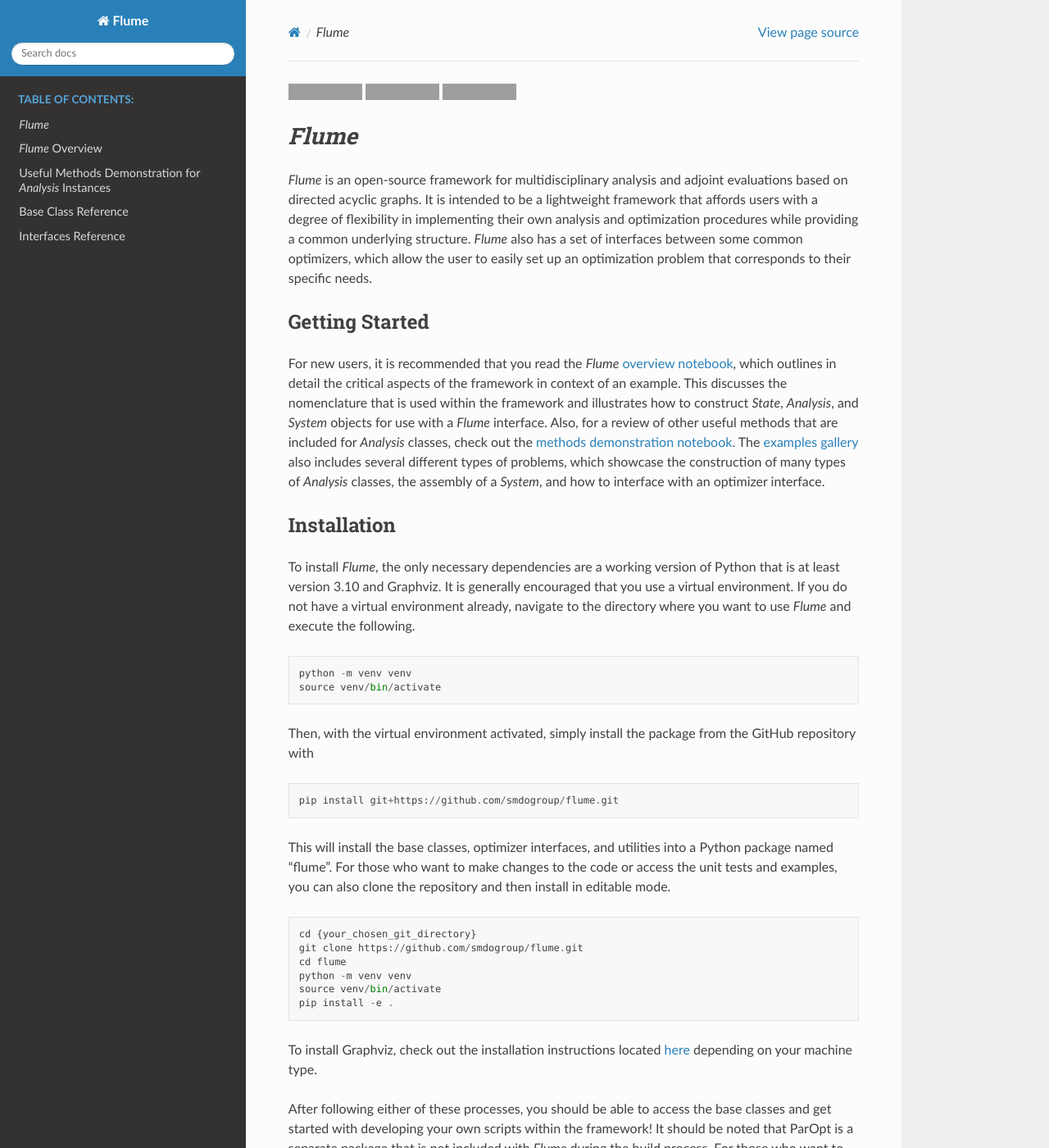
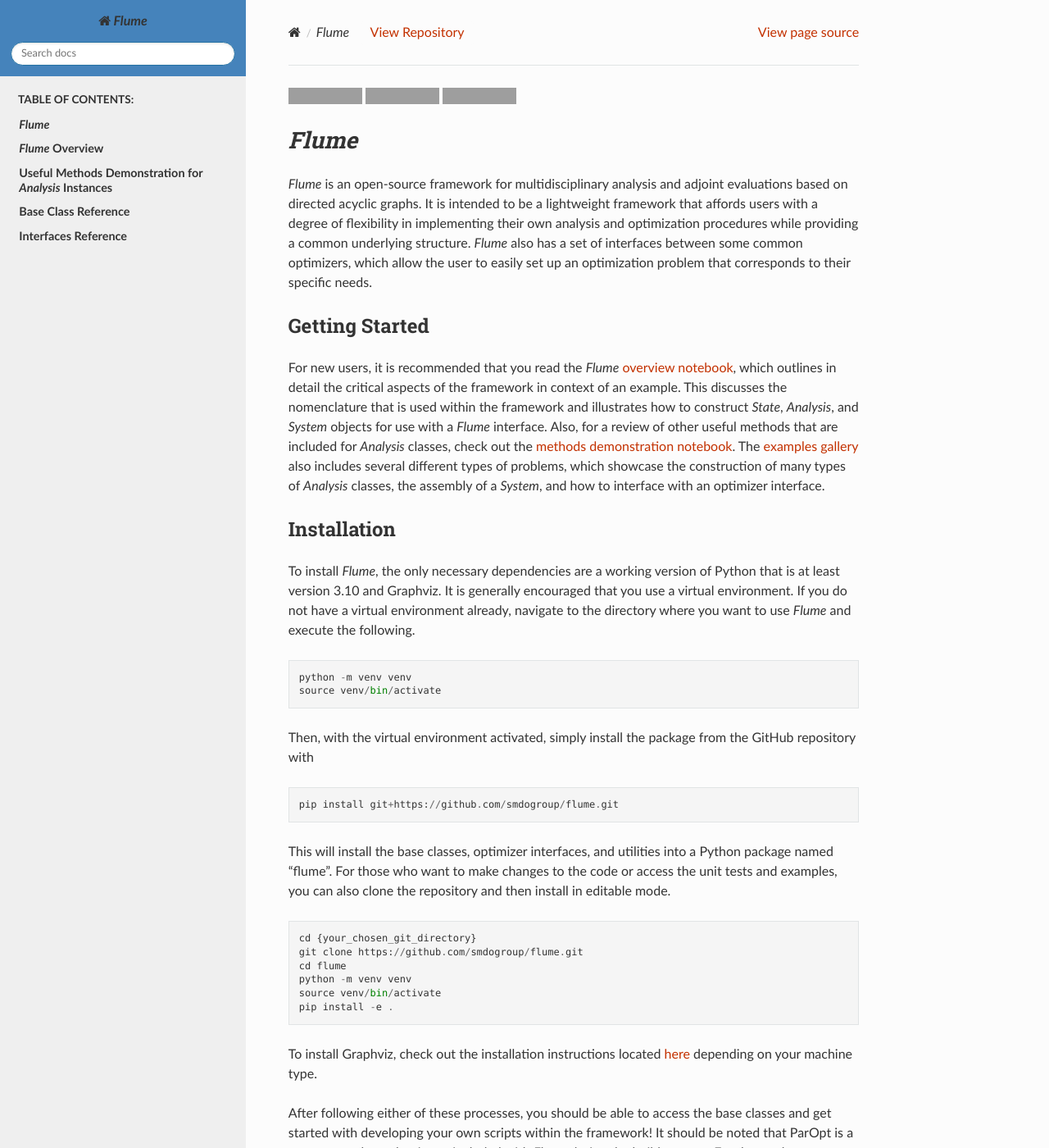
Before and after one commit to smdogroup/flume, a Sphinx documentation site: the page built from docs/index.rst, in a window 1280 px wide and 1400 px high. Shown: the whole window at 82% size. Built offline with Sphinx 7.4.7 and the Read the Docs theme 3.1.0, drawn with Linux system fonts in a browser that asks for light colours; grey boxes are pictures that could not be loaded.

```diff
--- a/docs/conf.py
+++ b/docs/conf.py
@@ -38,4 +38,6 @@ source_suffix = {
 # https://www.sphinx-doc.org/en/master/usage/configuration.html#options-for-html-output
 
 html_theme = "sphinx_rtd_theme"
-html_static_path = ["_static"]
+html_static_path = ["source/_static"]
+html_css_files = ["custom.css"]
+html_js_files = ["repo.js"]
--- /dev/null
+++ b/docs/source/_static/custom.css
@@ -0,0 +1,113 @@
+/* Sidebar background and links */
+.wy-nav-side {
+  background-color: #efefef;
+}
+
+.wy-side-nav-search {
+  background-color: #4583bb;
+}
+
+.wy-nav-content-wrap {
+  background-color: #fcfcfc;
+}
+
+.wy-menu-vertical a {
+  color: #333333;
+  font-weight: bold;
+}
+
+.wy-menu-vertical a:visited {
+  color: #333333;
+  font-weight: bold;
+}
+
+.wy-menu-vertical a:hover {
+  background-color: #fcfcfc;
+  color: #c33100;
+}
+
+.wy-menu-vertical p.caption {
+  color: #333333; /* your desired color */
+  font-weight: bold; /* optional */
+}
+
+.wy-menu-vertical li.current a:hover {
+  color:#c33100;
+  background: #fcfcfc;
+}
+
+/* Main Icon */
+a.icon.icon-home {
+  color: #333333;
+  font-weight: bold;
+  font-style: italic;
+}
+
+/* Main content area */
+.wy-nav-content {
+  background: #fcfcfc;
+  color: #333333;
+}
+
+/* Top navbar repo button */
+.repo-button {
+    display: inline-block;
+    margin-left: 10px;
+    padding: 0.3em 0.7em;
+    background-color: #fcfcfc;
+    color: #c33100;
+    border-radius: 4px;
+    text-decoration: none;
+    font-weight: normal;
+}
+
+.repo-button:hover {
+    background-color: #fcfcfc;
+    color: #c33100;
+}
+
+/* Links */
+a {
+  color: #c33100;
+}
+
+a:hover {
+  color: #005f99;
+}
+
+/* Prevent links from changing color after being clicked */
+a:visited {
+  color: #c33100;
+}
+
+/* Code blocks */
+code, pre {
+  background-color: #f5f5f5;
+  color: #333333;
+}
+
+
+/* Default */
+/* Sidebar background and links
+.wy-nav-side {
+  background-color: #1e1e2f;
+}
+
+.wy-side-nav-search, .wy-nav-content-wrap {
+  background-color: #282a36;
+}
+
+.wy-menu-vertical a {
+  color: #f8f8f2;
+}
+
+.wy-menu-vertical a:hover {
+  background-color: #44475a;
+  color: #50fa7b;
+}
+
+/* Main content area */
+/* .wy-nav-content {
+  background: #ffffff;
+  color: #333333;
+}
--- /dev/null
+++ b/docs/source/_static/repo.js
@@ -0,0 +1,14 @@
+document.addEventListener("DOMContentLoaded", function () {
+  // Find the breadcrumb container
+  const breadcrumbs = document.querySelector(".wy-breadcrumbs");
+  if (breadcrumbs) {
+    const repoLink = document.createElement("a");
+    repoLink.href = "https://github.com/smdogroup/flume";
+    repoLink.className = "repo-button";
+    repoLink.target = "_blank";
+    repoLink.rel = "noopener";
+    repoLink.textContent = "View Repository";
+    repoLink.style.marginLeft = "10px";
+    breadcrumbs.appendChild(repoLink);
+  }
+});
```
Also changed, not shown: docs/source/_templates/layout.html (added, +12 -0 lines), 1 other file.
